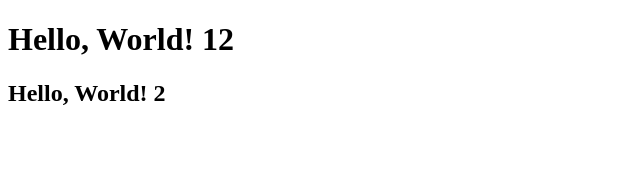
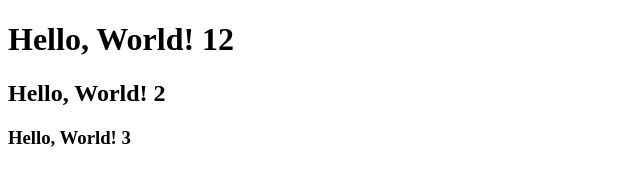
Before and after one commit to hexlet-practice-21/multitool-hexlet, a website built with Parcel: page src/index.html in a window 1280 px wide. Shown: the whole page, without its empty margins (0-640 px from the left). Built offline with nearby package versions, Linux system fonts and the light colour scheme.

Commit message:
MLTL-18381238128331 initial commit

```diff
--- a/src/index.html
+++ b/src/index.html
@@ -7,6 +7,7 @@
 <body>
 <h1>Hello, World! 12</h1>
 <h2>Hello, World! 2</h2>
+<h3>Hello, World! 3</h3>
 </body>
 <script type="module" src="scripts/empty.js"></script>
 </html>
```
